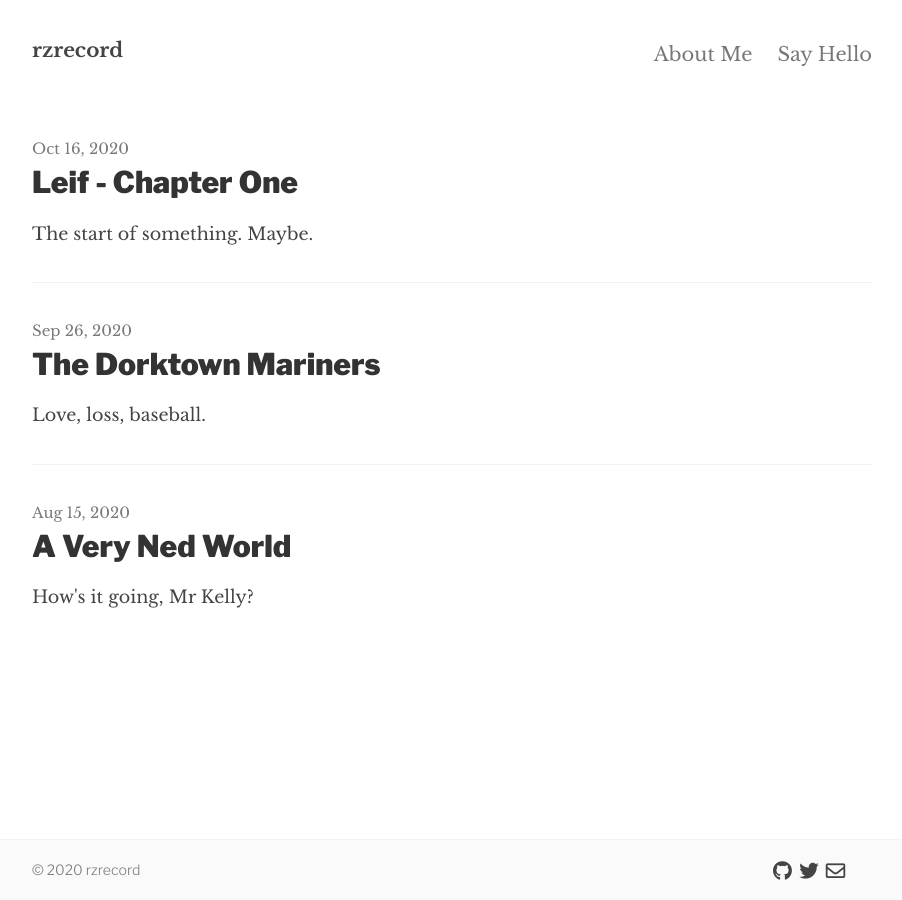
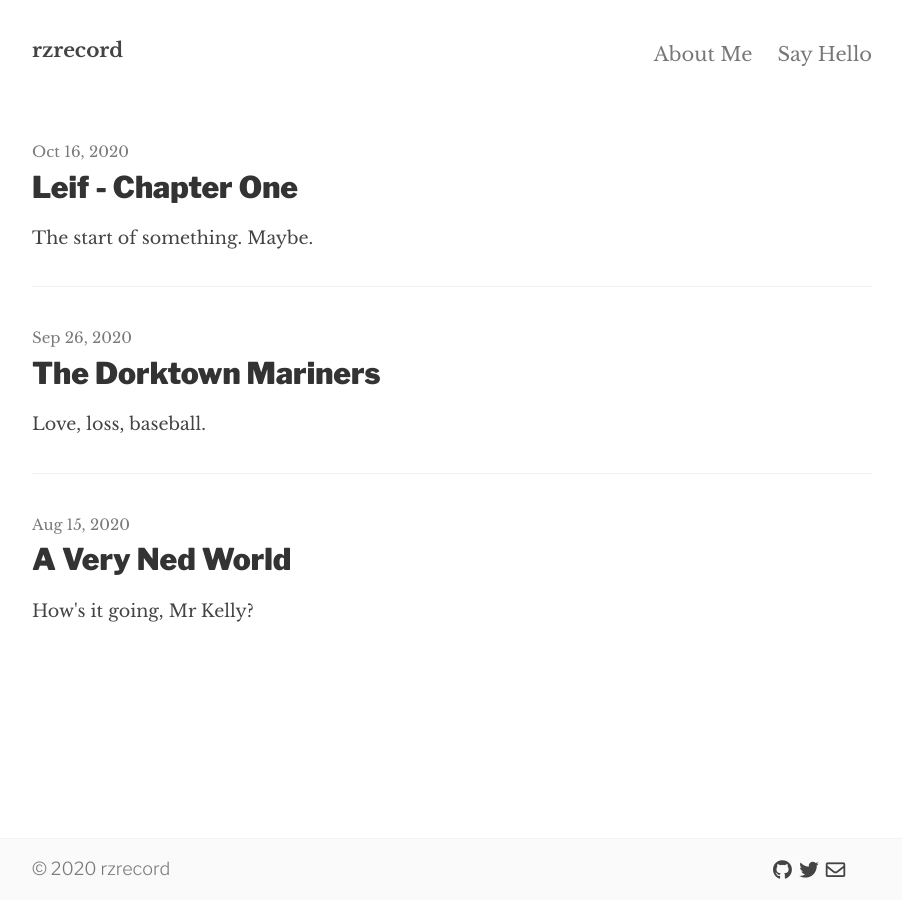
Before and after one commit to gitsit/rzrecord, a Jekyll site: the page built from index.html, in a window 1280 px wide. Shown: the whole page, without its empty margins (188-1090 px from the left). Built offline with Jekyll 4.4.1, drawn with Linux system fonts in a browser that asks for light colours; nearby versions of some CDN libraries; the list of posts is cut into pages by our own code.

Commit message:
Update _typography.scss

```diff
--- a/_sass/_typography.scss
+++ b/_sass/_typography.scss
@@ -9,12 +9,12 @@ abbr {
 
 p {
   color: #333;
-  line-height: 1.5;
+  line-height: 1.8;
 }
 
 small,
 .small {
-  font-size: 0.707rem;
+  font-size: 0.900rem;
 }
 
 sup {
```
